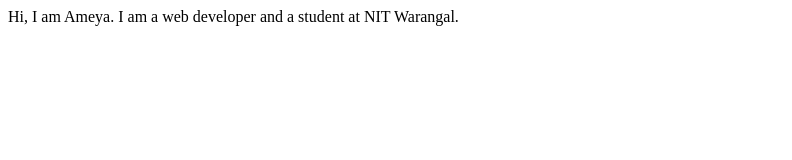
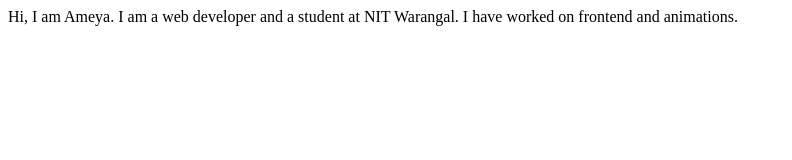
Before and after one commit to losarwarameya/my-portfolio, a plain HTML site: page index.html in a window 1280 px wide. Shown: the whole page, without its empty margins (0-792 px from the left). Drawn offline with Linux system fonts and the light colour scheme.

Commit message:
feat: add project details

```diff
--- a/index.html
+++ b/index.html
@@ -8,5 +8,8 @@
 <body>
     Hi, I am Ameya.
     I am a web developer and a student at NIT Warangal.
+
+    I have worked on frontend and animations.
+
 </body>
 </html>
```
